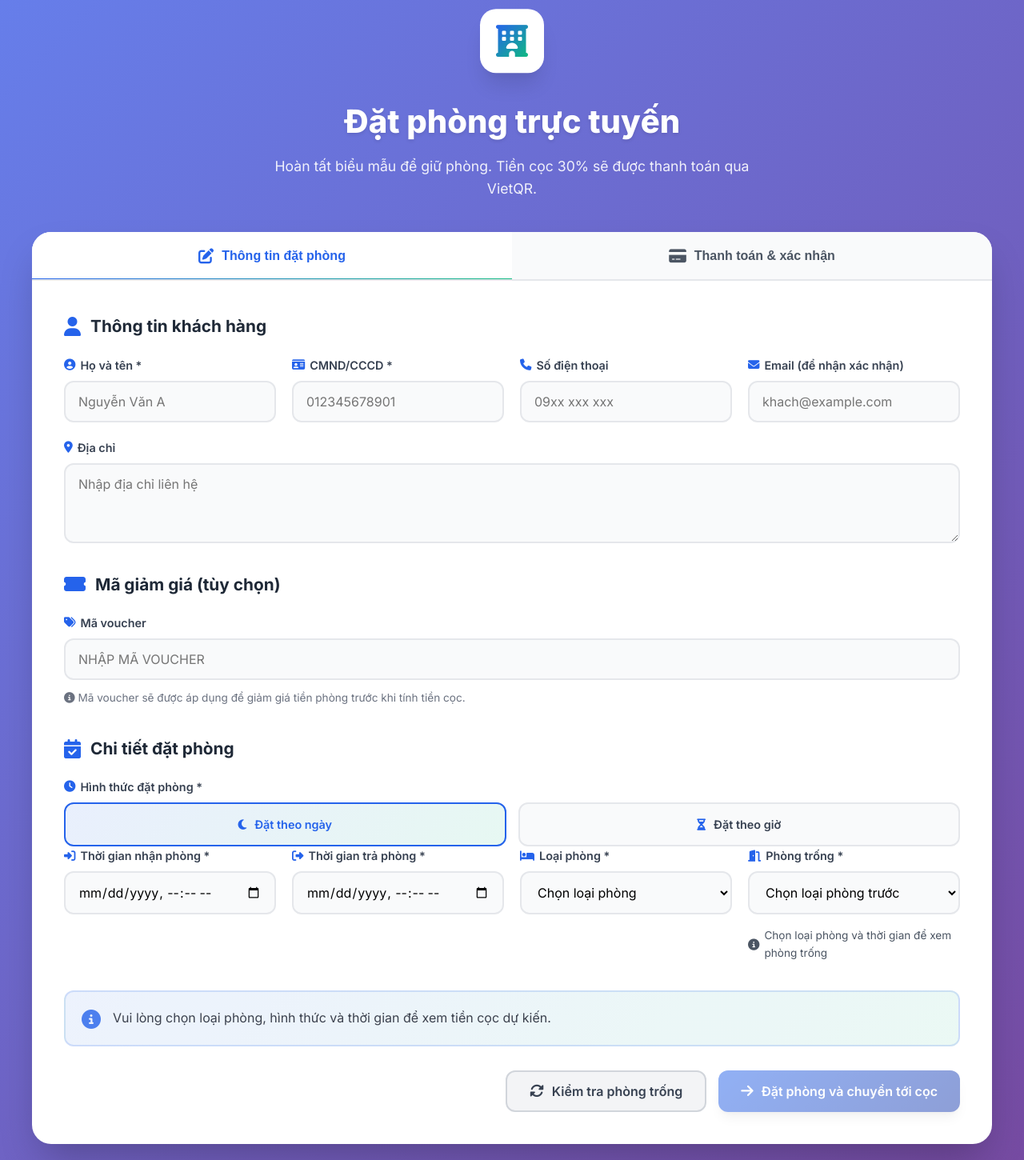
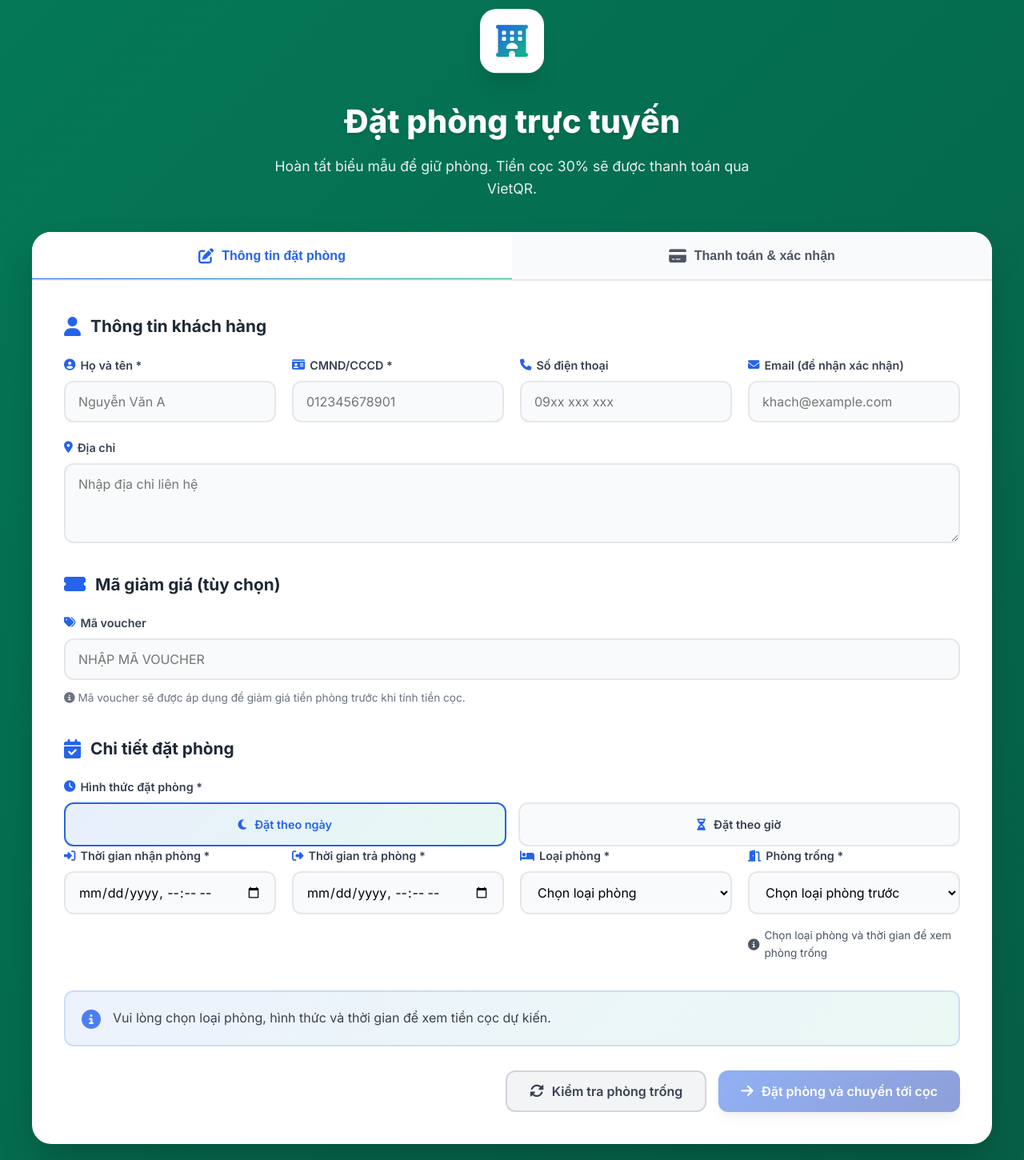
Before and after one commit to keyznam-jpg/BTL-Internet, a Flask app: page /dat-phong-online in a window 1280 px wide. Shown: the whole page at 80% size. Run offline with Flask 3, Linux system fonts and the light colour scheme; data comes from the database, SQL or seed files in the repository; parts of the project's set-up code (start-up, migrations or seed data) failed here and were passed over.

Commit message:
Cập nhật 23.10.2025

```diff
--- a/templates/dat_phong_online.html
+++ b/templates/dat_phong_online.html
@@ -45,7 +45,7 @@
 
     body {
       font-family: 'Inter', -apple-system, BlinkMacSystemFont, 'Segoe UI', sans-serif;
-      background: linear-gradient(135deg, #667eea 0%, #764ba2 100%);
+      background: linear-gradient(135deg, #047857 0%, #065f46 100%);
       min-height: 100vh;
       padding: 20px;
       color: var(--gray-900);
```
